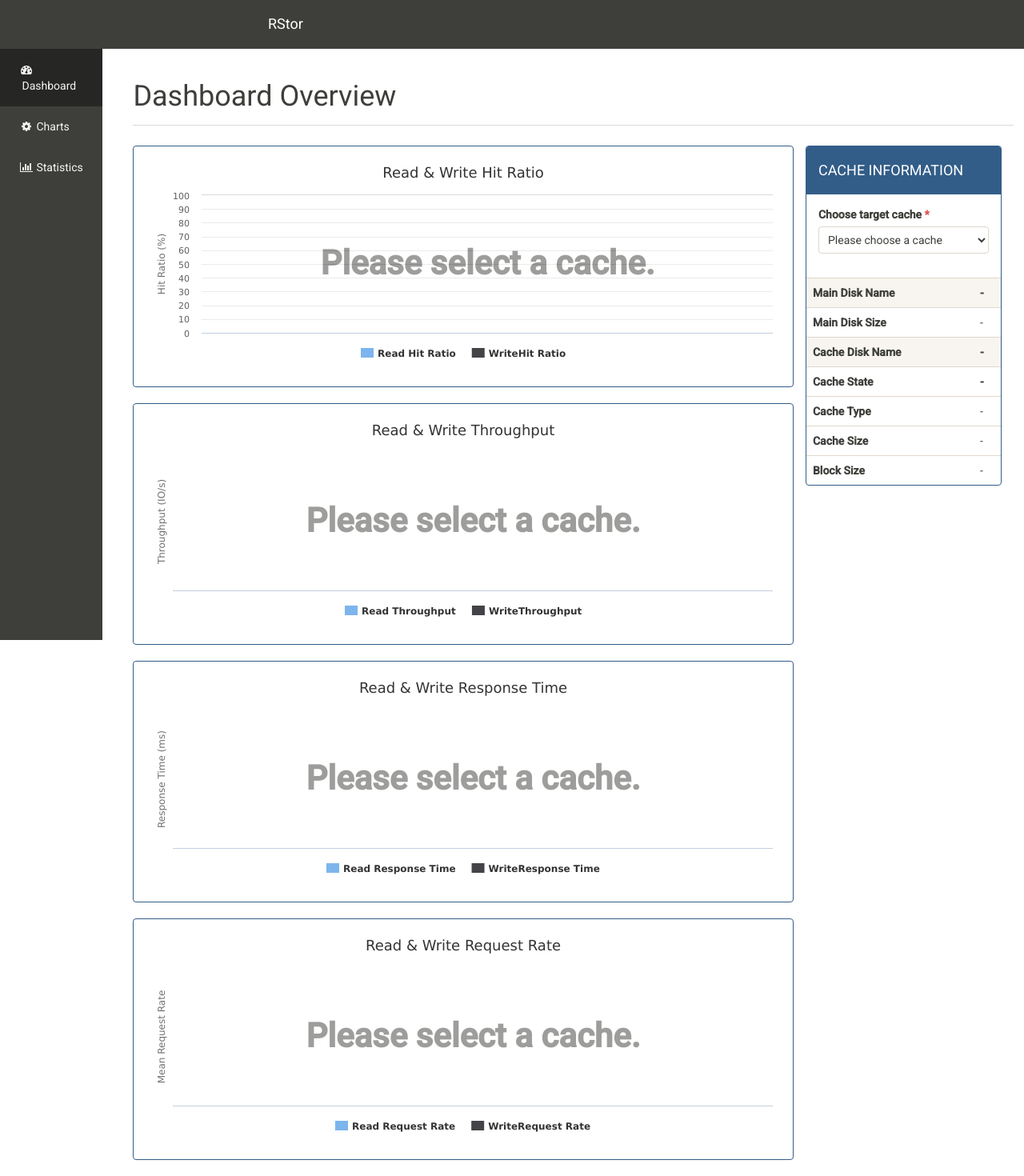
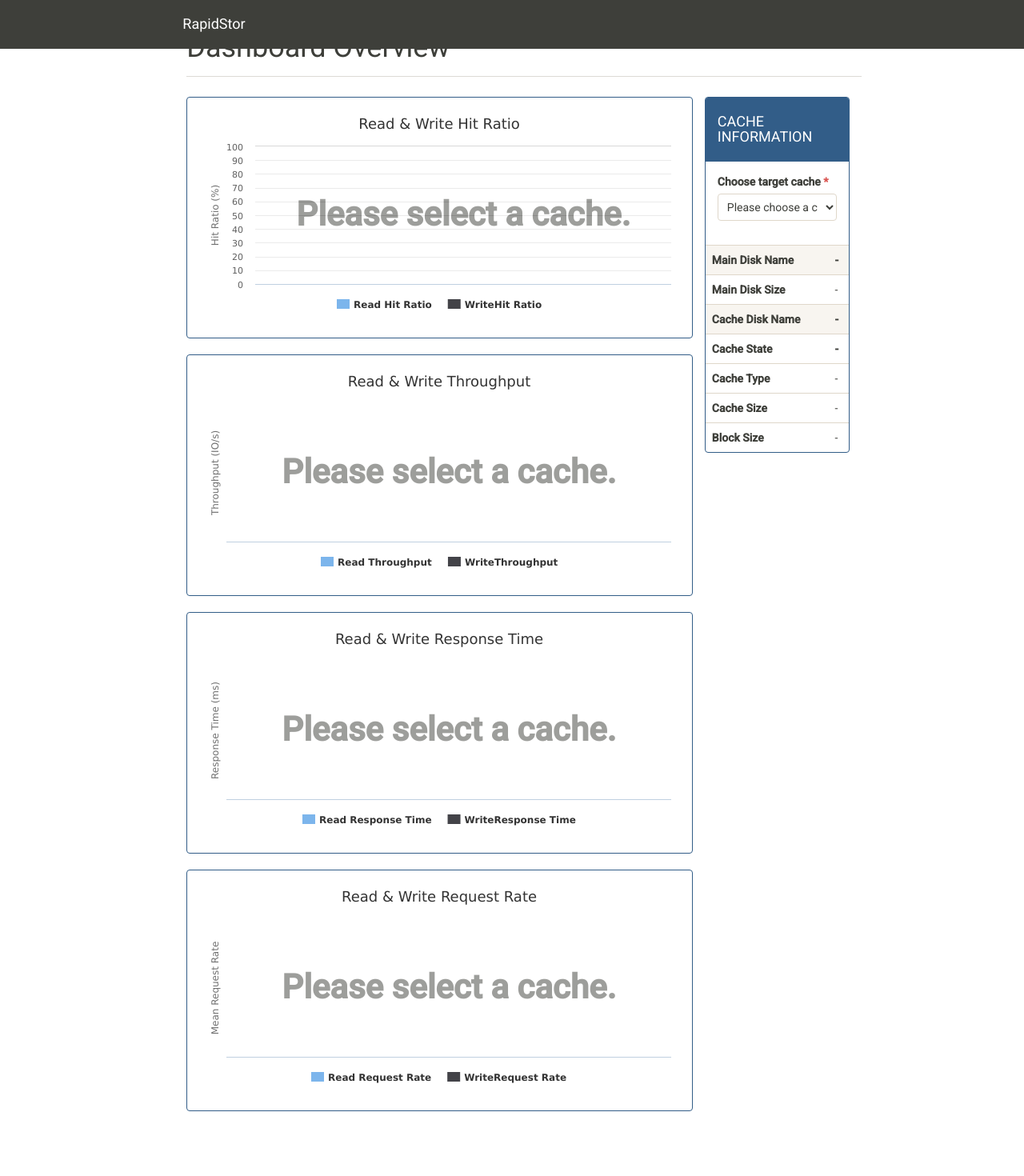
Before and after one commit to ariarezaei/rstor, a Django app: template monitor/templates/index.html in a window 1280 px wide. Shown: the whole page at 80% size. After the commit the page ends 1389 px from the top, so only its background shows below. Run offline with Django 3.2, Linux system fonts and the light colour scheme; the template is opened without the code that fills it, so the values that code supplies are empty; parts of the project's set-up code (start-up, migrations or seed data) failed here and were passed over; some libraries are stand-ins or nearby versions.

Commit message:
Fuck mojtaba

```diff
--- a/monitor/templates/base.html
+++ b/monitor/templates/base.html
@@ -29,29 +29,31 @@
 </head>
 <body>
     <nav class="navbar navbar-default navbar-static-top top-navbar" role="navigation" style="margin-bottom: 0px;">
-        <div class="container-fluid col-md-offset-3">
+        <div class="container-fluid col-md-offset-2">
             <div class="navbar-header">
-                <a class="navbar-brand" href="">RStor</a>
+                <a class="navbar-brand" href="">RapidStor</a>
             </div>
         </div>
-        <nav class="side-nav">
-            <div class="list-group">
-                <a href="#" class="list-group-item active nav-item">
-                    <i class="fa  fa-tachometer fa-fw"></i>&nbsp;Dashboard
-                </a>
-                <a href="#" class="list-group-item nav-item">
-                    <i class="fa  fa-gear fa-fw"></i>&nbsp;Charts
-                </a>
-                <a href="#" class="list-group-item nav-item">
-                    <i class="fa  fa-bar-chart fa-fw"></i>&nbsp;Statistics
-                </a>
-            </div>
-        </nav>
+{#        <nav class="side-nav">#}
+{#            <div class="list-group">#}
+{#                <a href="#" class="list-group-item active nav-item">#}
+{#                    <i class="fa  fa-tachometer fa-fw"></i>&nbsp;Dashboard#}
+{#                </a>#}
+{#                <a href="#" class="list-group-item nav-item">#}
+{#                    <i class="fa  fa-gear fa-fw"></i>&nbsp;Charts#}
+{#                </a>#}
+{#                <a href="#" class="list-group-item nav-item">#}
+{#                    <i class="fa  fa-bar-chart fa-fw"></i>&nbsp;Statistics#}
+{#                </a>#}
+{#            </div>#}
+{#        </nav>#}
     </nav>
-    <div class="row" id="content-wrapper">
+    <div class="row">
         <!-- here goes the content of the page -->
-        {% block content %}
-        {% endblock %}
+        <div class="col-lg-8 col-lg-offset-2">
+            {% block content %}
+            {% endblock %}
+        </div>
     </div>
     <!-- The header goes here -->
 
```
